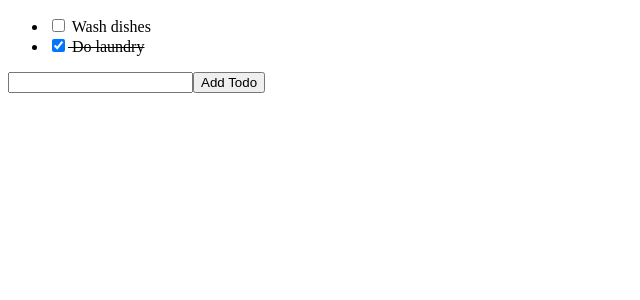
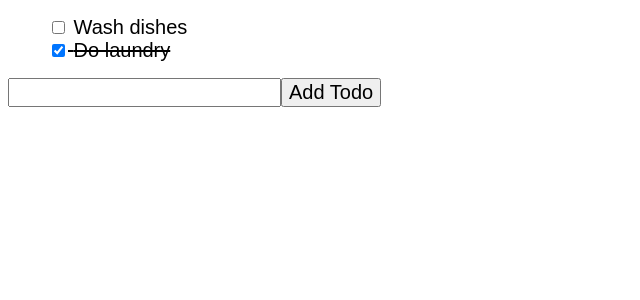
Before and after one commit to othetgyi/todo-typescript-react, a React (Create React App) app: page / in a window 1280 px wide. Shown: the top 300 px of the page, without its empty margins (0-640 px from the left). Built offline with nearby package versions, Linux system fonts and the light colour scheme.

Commit message:
Add styled components to todo item and form

```diff
--- a/package.json
+++ b/package.json
@@ -10,9 +10,11 @@
     "@types/node": "^12.0.0",
     "@types/react": "^17.0.0",
     "@types/react-dom": "^17.0.0",
+    "@types/styled-components": "^5.1.14",
     "react": "^17.0.2",
     "react-dom": "^17.0.2",
     "react-scripts": "4.0.3",
+    "styled-components": "^5.3.1",
     "typescript": "^4.1.2",
     "web-vitals": "^1.0.1"
   },
--- a/src/AddTodoForm.tsx
+++ b/src/AddTodoForm.tsx
@@ -1,4 +1,15 @@
 import React, { useState } from "react";
+import styled from "styled-components";
+
+const StyledButton = styled.button`
+  font-family: Arial;
+  font-size: 20px;
+`;
+
+const StyledInput = styled.input`
+  font-family: Arial;
+  font-size: 20px;
+`;
 
 interface Props {
   addTodo: AddTodo;
@@ -9,14 +20,14 @@ export const AddTodoForm: React.FC<Props> = ({ addTodo }) => {
 
   return (
     <form>
-      <input
+      <StyledInput
         type="text"
         value={text}
         onChange={(event) => {
           setText(event.target.value);
         }}
       />
-      <button
+      <StyledButton
         type="submit"
         onClick={(event) => {
           event.preventDefault();
@@ -25,7 +36,7 @@ export const AddTodoForm: React.FC<Props> = ({ addTodo }) => {
         }}
       >
         Add Todo
-      </button>
+      </StyledButton>
     </form>
   );
 };
--- a/src/TodoListItem.tsx
+++ b/src/TodoListItem.tsx
@@ -1,4 +1,11 @@
 import React from "react";
+import styled from "styled-components";
+
+const TodoListItemStyles = styled.div`
+  font-family: Arial;
+  font-size: 20px;
+  list-style: none;
+`;
 interface Props {
   todo: Todo;
   toggleTodo: ToggleTodo;
@@ -6,6 +13,7 @@ interface Props {
 
 export const TodoListItem: React.FC<Props> = ({ todo, toggleTodo }) => {
   return (
+    <TodoListItemStyles>
       <li>
         <label
           style={{ textDecoration: todo.complete ? "line-through" : undefined }}
@@ -20,5 +28,6 @@ export const TodoListItem: React.FC<Props> = ({ todo, toggleTodo }) => {
           {todo.text}
         </label>
       </li>
+    </TodoListItemStyles>
   );
 };
```
Also changed, not shown: 1 other file (tests, documents, lock files or other folders). Lines whose indentation alone changed are shown as unchanged.
